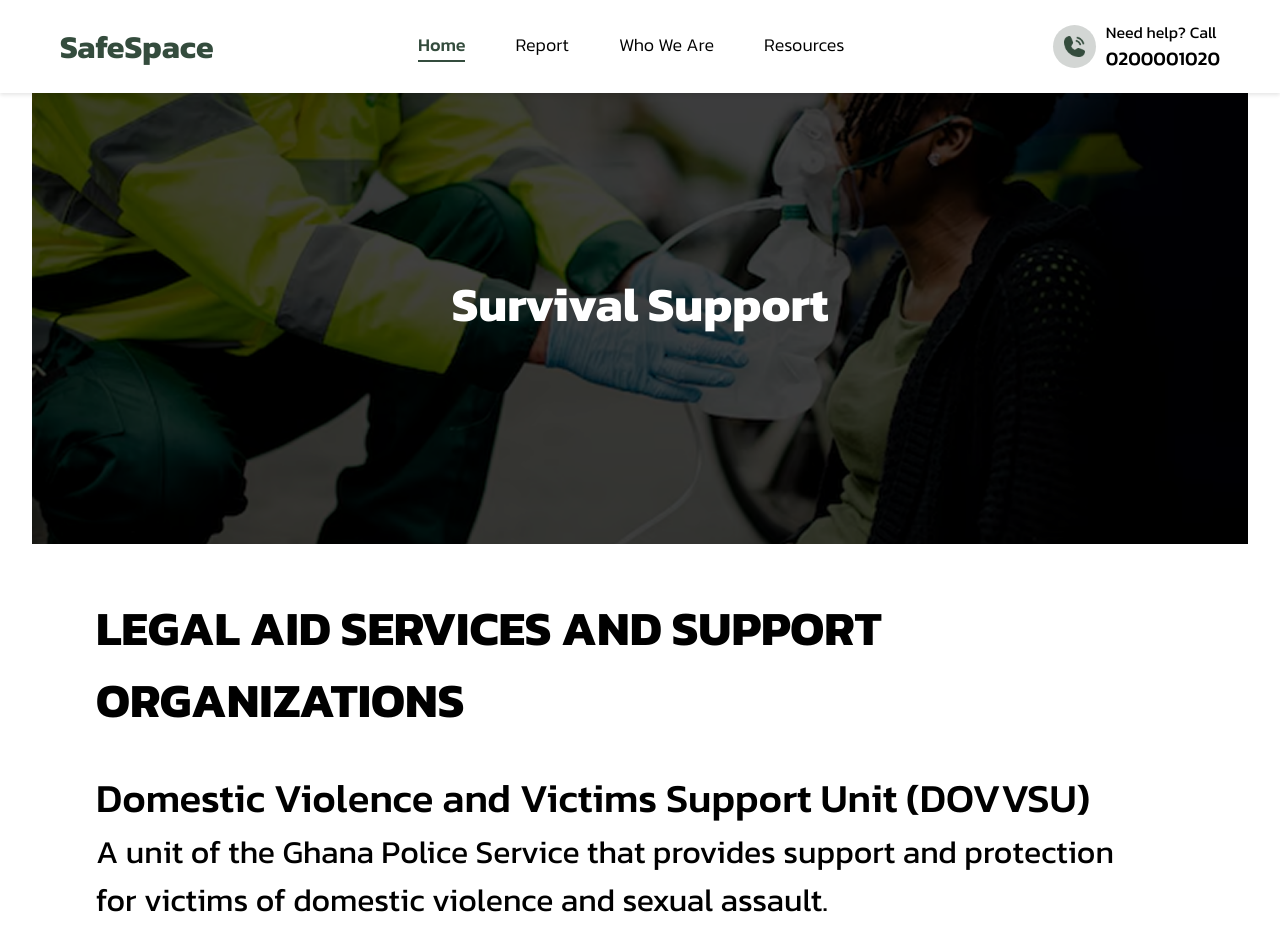
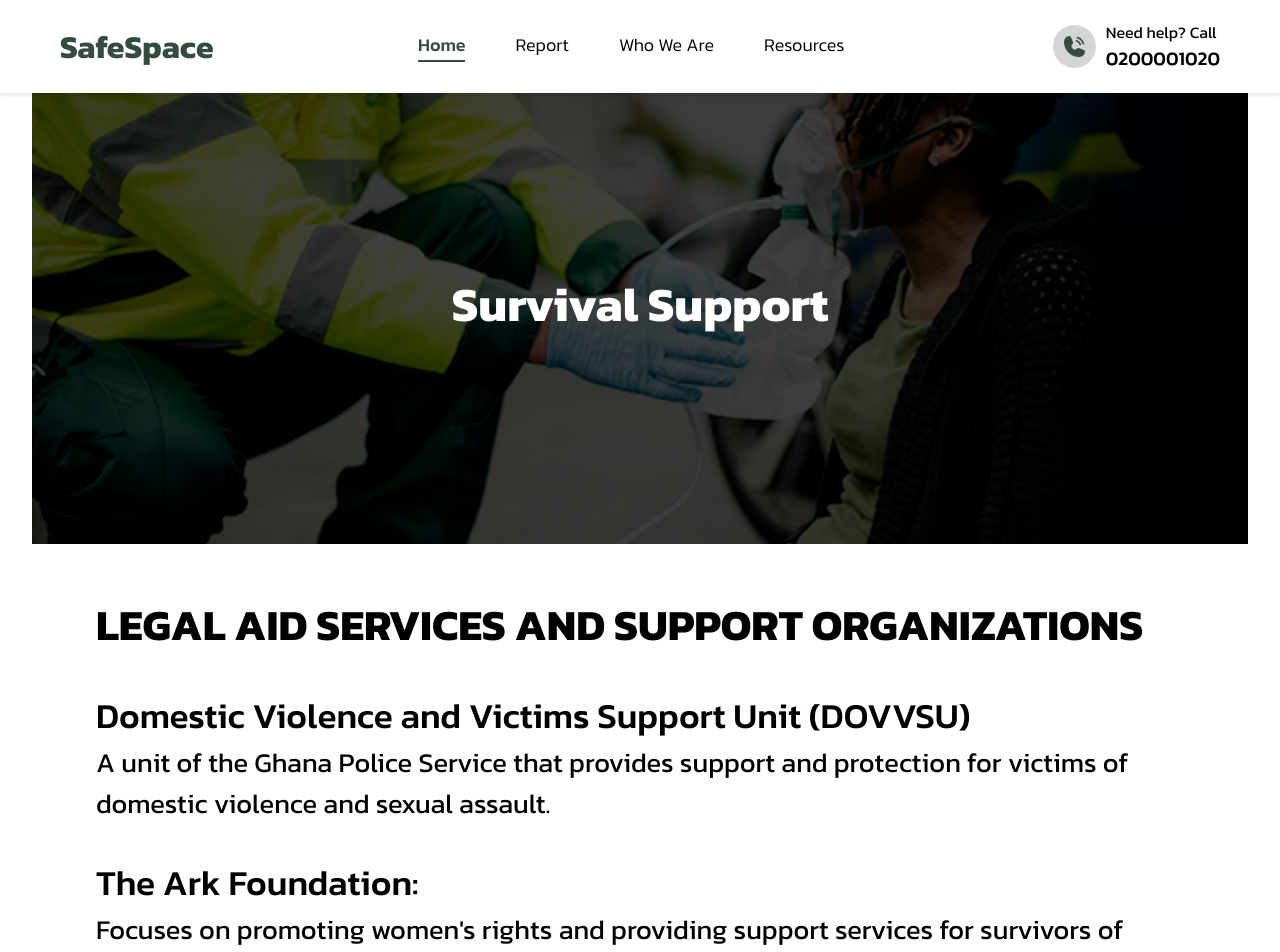
Before and after one commit to Skylark355/SafeSpace, a React (Vite) app: page /SurvivalSupport in a window 1280 px wide. Shown: the top 952 px of the page. Built offline with nearby package versions, Linux system fonts and the light colour scheme.

Commit message:
Done with initial phase

```diff
--- a/src/Pages/ResourcesPage/LegalAid/LegalAid.css
+++ b/src/Pages/ResourcesPage/LegalAid/LegalAid.css
@@ -68,8 +68,8 @@
     font-size: 4rem;
   }
 
-  .legalAid-bottom{
-    margin-bottom: 50rem;
+  .legalAid-bottom {
+    margin-bottom: 40rem;
   }
 
   .legalAid-bottom h1 {
@@ -92,26 +92,29 @@
 @media (min-width: 481px) and (max-width: 767px) {
   .legalAid {
     width: 72rem;
-    height: 100%;
   }
 
   .legalAid-top h1 {
-    font-size: 4rem;
+    font-size: 3rem;
+  }
+
+  .legalAid-bottom {
+    margin-bottom: 40rem;
   }
 
   .legalAid-bottom h1 {
-    font-size: 2rem;
+    font-size: 3rem;
   }
 
-  .contentt {
+  .legal-content {
     width: 100%;
   }
 
-  .contentt h2 {
-    font-size: 3rem;
+  .legal-content h2 {
+    font-size: 2.5rem;
   }
 
-  .contentt p {
+  .legal-content p {
     font-size: 2rem;
   }
 }
@@ -123,19 +126,27 @@
   }
 
   .legalAid-top h1 {
-    font-size: 4rem;
+    font-size: 3rem;
+  }
+
+  .legalAid-bottom {
+    margin-bottom: 40rem;
   }
 
   .legalAid-bottom h1 {
-    font-size: 2rem;
+    font-size: 3rem;
   }
 
-  .contentt {
+  .legal-content {
     width: 100%;
   }
 
-  .contentt h2 {
-    font-size: 3rem;
+  .legal-content h2 {
+    font-size: 2.5rem;
+  }
+
+  .legal-content p {
+    font-size: 2rem;
   }
 
   .contentt p {
@@ -150,22 +161,26 @@
   }
 
   .legalAid-top h1 {
-    font-size: 4rem;
+    font-size: 3rem;
+  }
+
+  .legalAid-bottom {
+    margin-bottom: 40rem;
   }
 
   .legalAid-bottom h1 {
-    font-size: 2rem;
+    font-size: 3rem;
   }
 
-  .contentt {
+  .legal-content {
     width: 100%;
   }
 
-  .contentt h2 {
-    font-size: 3rem;
+  .legal-content h2 {
+    font-size: 2.5rem;
   }
 
-  .contentt p {
+  .legal-content p {
     font-size: 2rem;
   }
 }
--- a/src/Pages/ResourcesPage/SurvivalSupport/SurvivalSupport.css
+++ b/src/Pages/ResourcesPage/SurvivalSupport/SurvivalSupport.css
@@ -55,9 +55,9 @@
     font-size: 3rem;
   }
 
-.survival-bottom{
-  margin-bottom: 50rem;
-}
+  .survival-bottom {
+    margin-bottom: 20rem;
+  }
 
   .survival-bottom h1 {
     font-size: 3rem;
@@ -81,6 +81,10 @@
     font-size: 3rem;
   }
 
+  .survival-bottom {
+    margin-bottom: 20rem;
+  }
+
   .survival-bottom h1 {
     font-size: 3rem;
   }
@@ -99,20 +103,24 @@
     width: 72rem;
   }
 
+  .survival-bottom {
+    margin-bottom: 20rem;
+  }
+
   .survival h1 {
     font-size: 3rem;
   }
 
   .survival-bottom h1 {
-    font-size: 3rem;
+    font-size: 2.7rem;
   }
 
   .survival-bottom .contentt h2 {
-    font-size: 2.5rem;
+    font-size: 2.3rem;
   }
 
   .survival-bottom .contentt p {
-    font-size: 2rem;
+    font-size: 1.7rem;
   }
 }
 
@@ -125,20 +133,23 @@
     font-size: 3rem;
   }
 
-
   .contentt {
     width: 100%;
   }
 
+  .survival-bottom {
+    margin-bottom: 20rem;
+  }
+
   .survival-bottom h1 {
-    font-size: 3rem;
+    font-size: 2.7rem;
   }
 
   .survival-bottom .contentt h2 {
-    font-size: 2.5rem;
+    font-size: 2.2rem;
   }
 
   .survival-bottom .contentt p {
-    font-size: 2rem;
+    font-size: 1.7rem;
   }
 }
```
